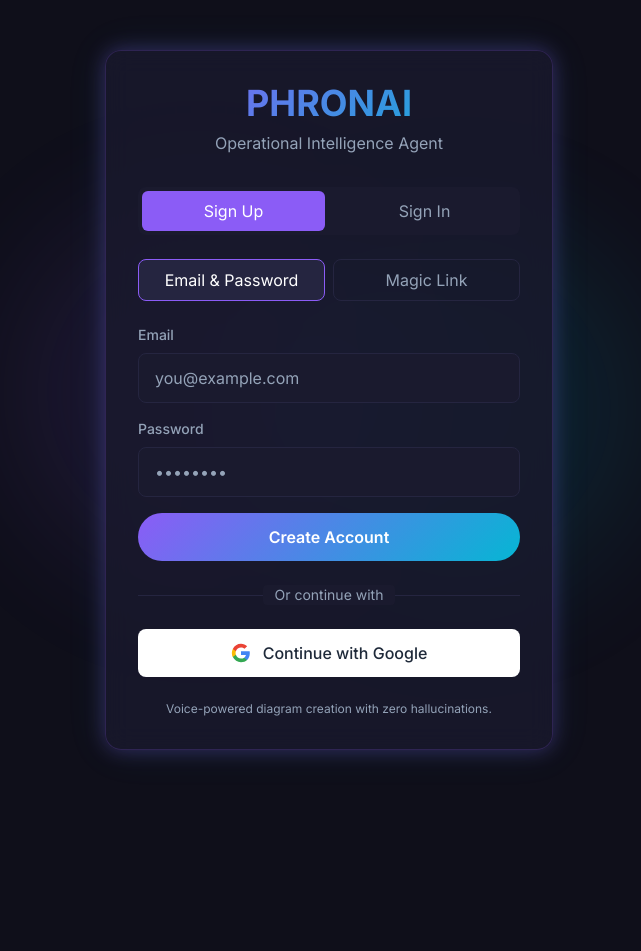
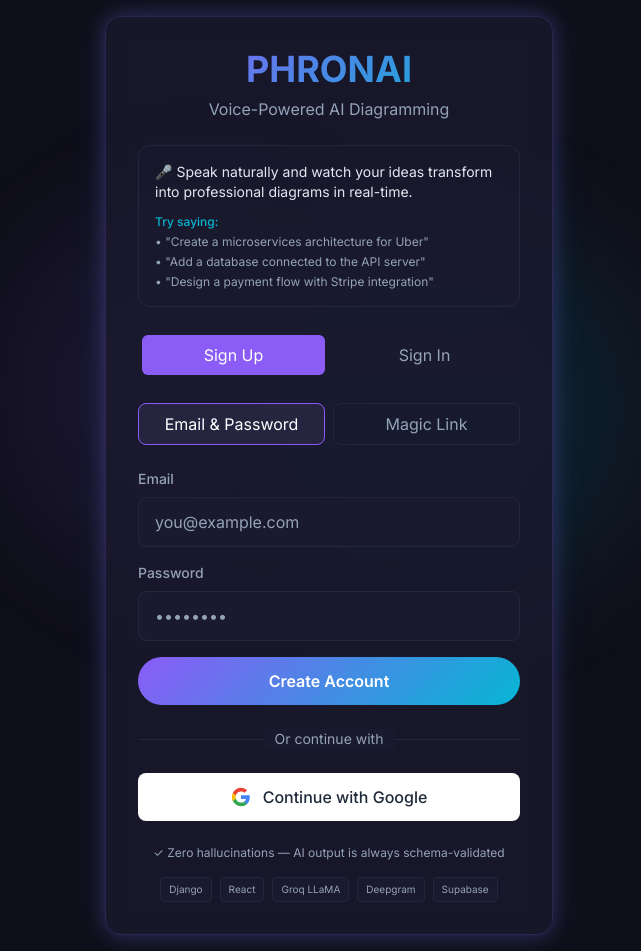
Before and after one commit to Heman10x-NGU/PhronAi, a React (Vite) app in the folder client/: page / in a window 1280 px wide. Shown: the whole page, without its empty margins (311-952 px from the left). Before the commit the page ends 800 px from the top, so only its background shows below. Built offline with nearby package versions, Linux system fonts and the light colour scheme; no server answers.

Commit message:
feat(login): add app summary with example prompts and tech stack badges

```diff
--- a/client/src/pages/Login.tsx
+++ b/client/src/pages/Login.tsx
@@ -75,12 +75,26 @@
 
       <div className="relative glass rounded-2xl p-8 max-w-md w-full glow animate-fade-in">
         {/* Logo & Header */}
-        <div className="text-center mb-8">
+        <div className="text-center mb-6">
           <h1 className="text-4xl font-bold gradient-text mb-2">PHRONAI</h1>
           <p className="text-[var(--phronai-text-muted)]">
-            Operational Intelligence Agent
+            Voice-Powered AI Diagramming
           </p>
         </div>
+
+        {/* App Summary */}
+        <div className="mb-6 p-4 bg-[var(--phronai-surface)]/50 rounded-xl border border-[var(--phronai-surface-light)]">
+          <p className="text-sm text-[var(--phronai-text)] mb-3">
+            🎤 Speak naturally and watch your ideas transform into professional diagrams in real-time.
+          </p>
+          <div className="text-xs text-[var(--phronai-text-muted)] space-y-1">
+            <p className="font-medium text-[var(--phronai-secondary)]">Try saying:</p>
+            <p>• "Create a microservices architecture for Uber"</p>
+            <p>• "Add a database connected to the API server"</p>
+            <p>• "Design a payment flow with Stripe integration"</p>
+          </div>
+        </div>
+
 
         {/* Mode Toggle */}
         <div className="flex gap-2 mb-6 p-1 bg-[var(--phronai-surface)] rounded-lg">
@@ -249,8 +263,20 @@
 
         {/* Footer */}
         <p className="text-center text-xs text-[var(--phronai-text-muted)] mt-6">
-          Voice-powered diagram creation with zero hallucinations.
+          ✓ Zero hallucinations — AI output is always schema-validated
         </p>
+
+        {/* Tech Stack */}
+        <div className="flex flex-wrap justify-center gap-2 mt-4">
+          {['Django', 'React', 'Groq LLaMA', 'Deepgram', 'Supabase'].map((tech) => (
+            <span
+              key={tech}
+              className="px-2 py-1 text-[10px] bg-[var(--phronai-surface)] text-[var(--phronai-text-muted)] rounded border border-[var(--phronai-surface-light)]"
+            >
+              {tech}
+            </span>
+          ))}
+        </div>
       </div>
     </div>
   );
```
